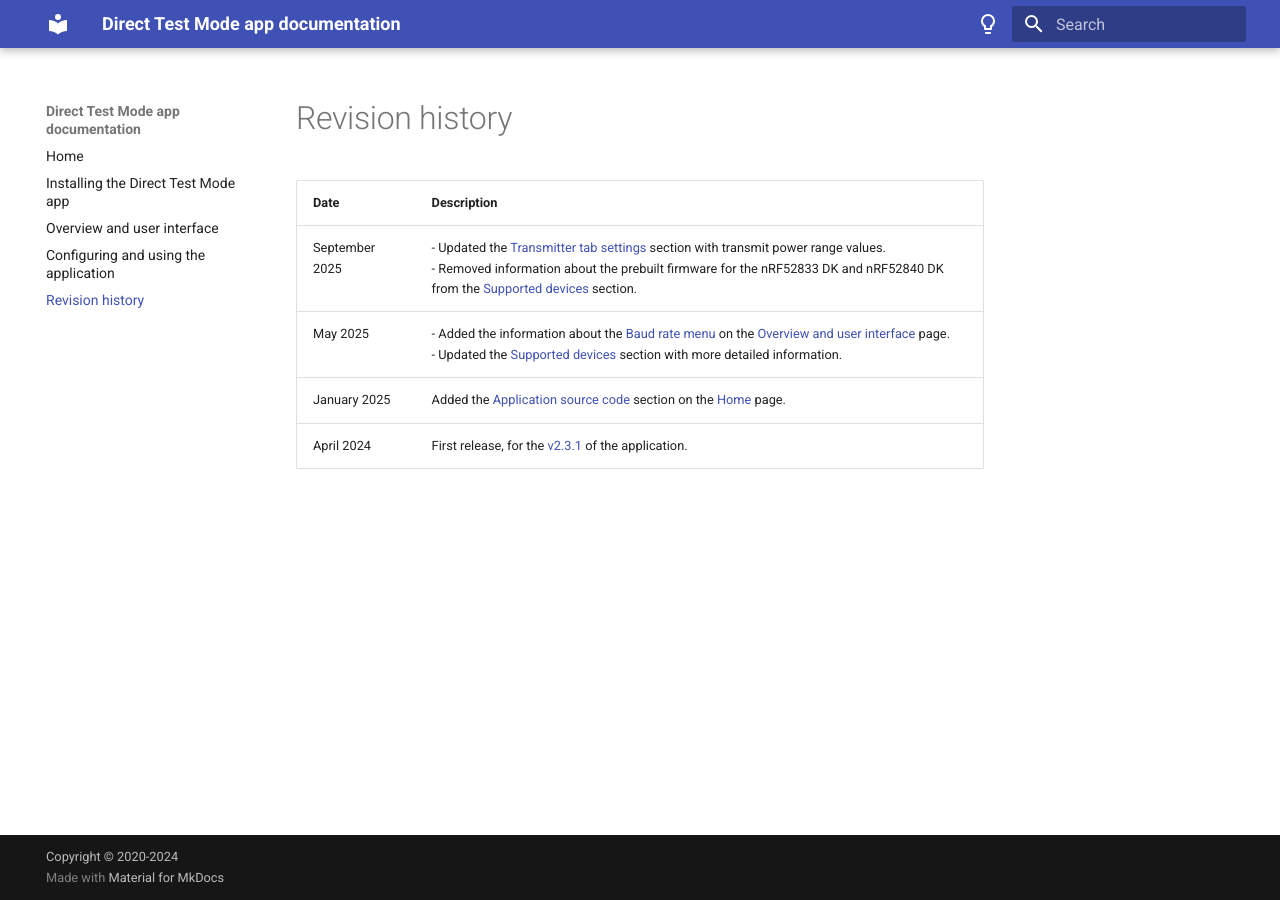
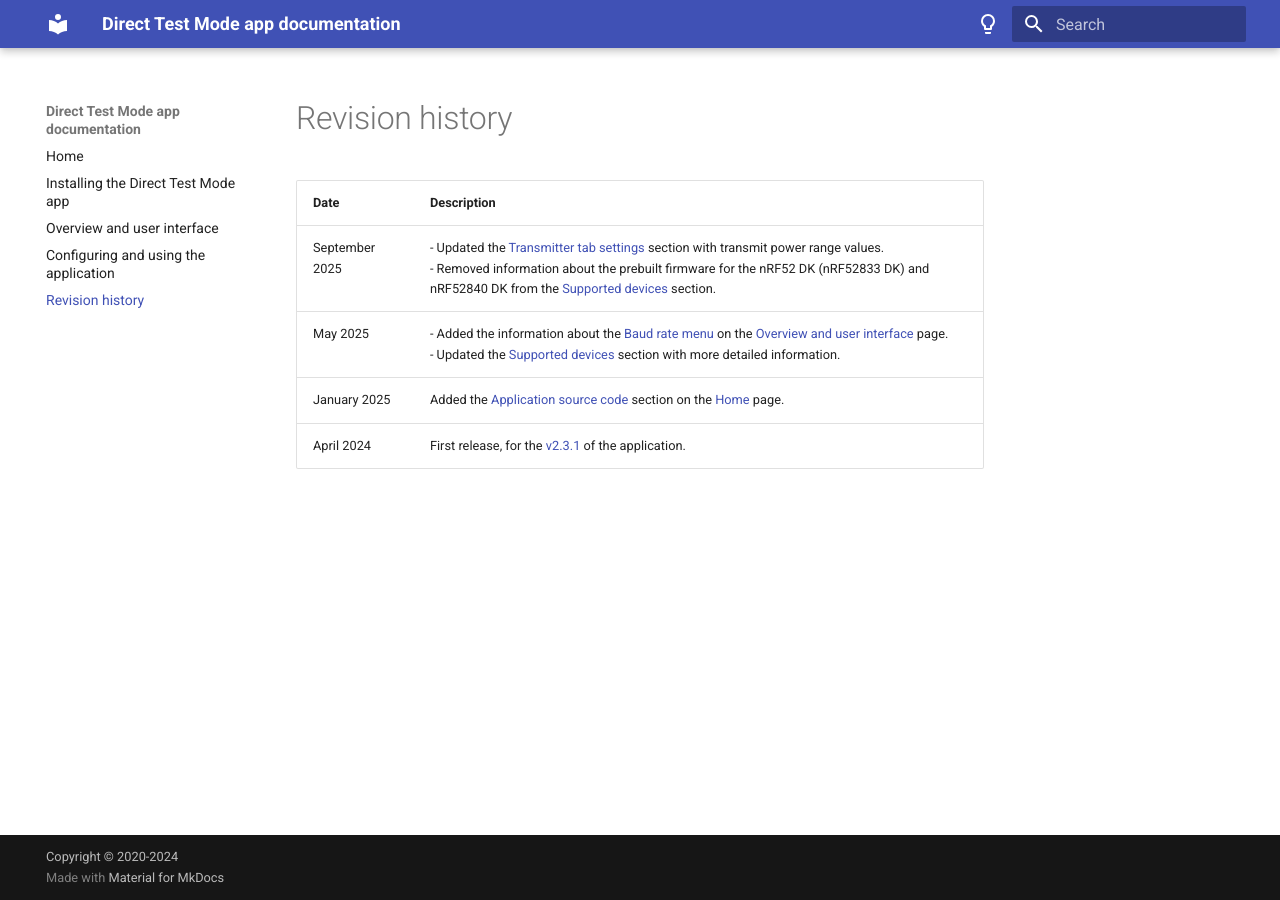
Before and after one commit to NordicSemiconductor/pc-nrfconnect-dtm, an MkDocs documentation site: the page built from doc/docs/revision_history.md, in a window 1280 px wide. Built offline with MkDocs 1.6.1 and Material for MkDocs 9.7.7, drawn with Linux system fonts in a browser that asks for light colours.

Commit message:
nrf52 dk in changelog

```diff
--- a/doc/docs/revision_history.md
+++ b/doc/docs/revision_history.md
@@ -2,7 +2,7 @@
 
 | Date       | Description   |
 |------------|---------------|
-| September 2025 | - Updated the [Transmitter tab settings](./overview.md#transmitter-tab) section with transmit power range values.<br/>- Removed information about the prebuilt firmware for the nRF52833 DK and nRF52840 DK from the [Supported devices](index.md#supported-devices) section. |
+| September 2025 | - Updated the [Transmitter tab settings](./overview.md#transmitter-tab) section with transmit power range values.<br/>- Removed information about the prebuilt firmware for the nRF52 DK (nRF52833 DK) and nRF52840 DK from the [Supported devices](index.md#supported-devices) section. |
 | May 2025   | - Added the information about the [Baud rate menu](./overview.md#baud-rate) on the [Overview and user interface](./overview.md#select-device) page.<br/>- Updated the [Supported devices](index.md#supported-devices) section with more detailed information. |
 | January 2025   | Added the [Application source code](./index.md#application-source-code) section on the [Home](./index.md) page. |
 | April 2024 | First release, for the [v2.3.1](https://github.com/NordicSemiconductor/pc-nrfconnect-dtm/blob/main/Changelog.md) of the application. |
```
